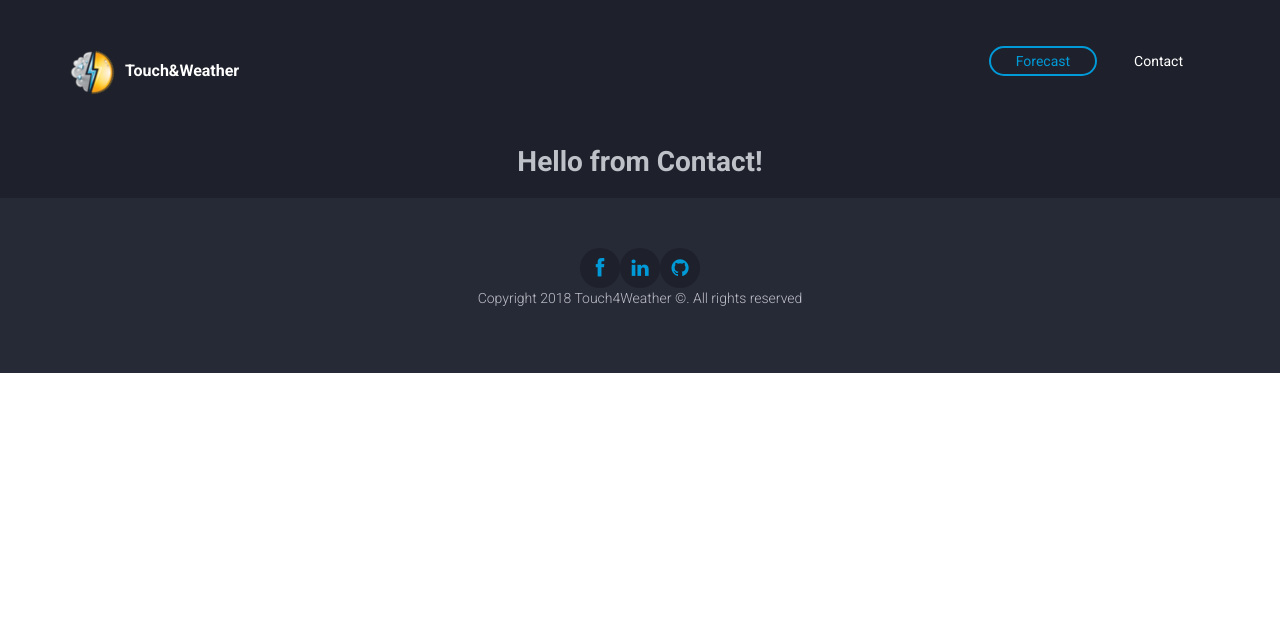
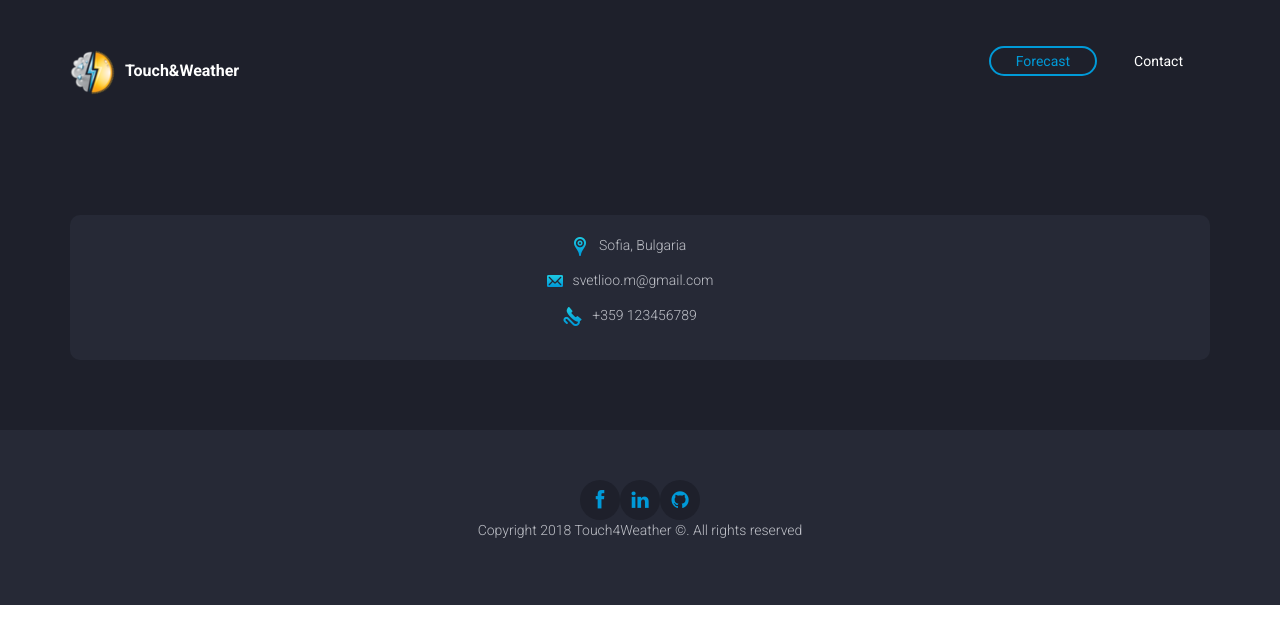
Before and after one commit to svetoslavmishev/react-touch-weather, a React (Create React App) app: page /contact in a window 1280 px wide. Shown: the top 644 px of the page. Built offline with nearby package versions, Linux system fonts and the light colour scheme.

Commit message:
add contacts

```diff
--- a/src/components/Contact/Contact.jsx
+++ b/src/components/Contact/Contact.jsx
@@ -3,7 +3,19 @@ import React from 'react';
 
 const Contact = () => {
   return (
-    <h1 className="contact">Hello from Contact!</h1>
+    <div class="fullwidth-block">
+      <div class="container">
+        <div class="d-flex justify-content-start">
+          <div class="contact-details">
+            <div class="contact-info">
+              <p><a href="#"><img src="images/icon-marker.png" alt="" /> Sofia, Bulgaria</a> </p>
+              <p><a href="#"><img src="images/icon-envelope.png" alt="" />svetlioo.m@gmail.com</a> </p>
+              <p><a href="#"><img src="images/icon-phone.png" alt="" />+359 123456789</a></p>
+            </div>
+          </div>
+        </div>
+      </div>
+    </div>
   );
 }
 
```
